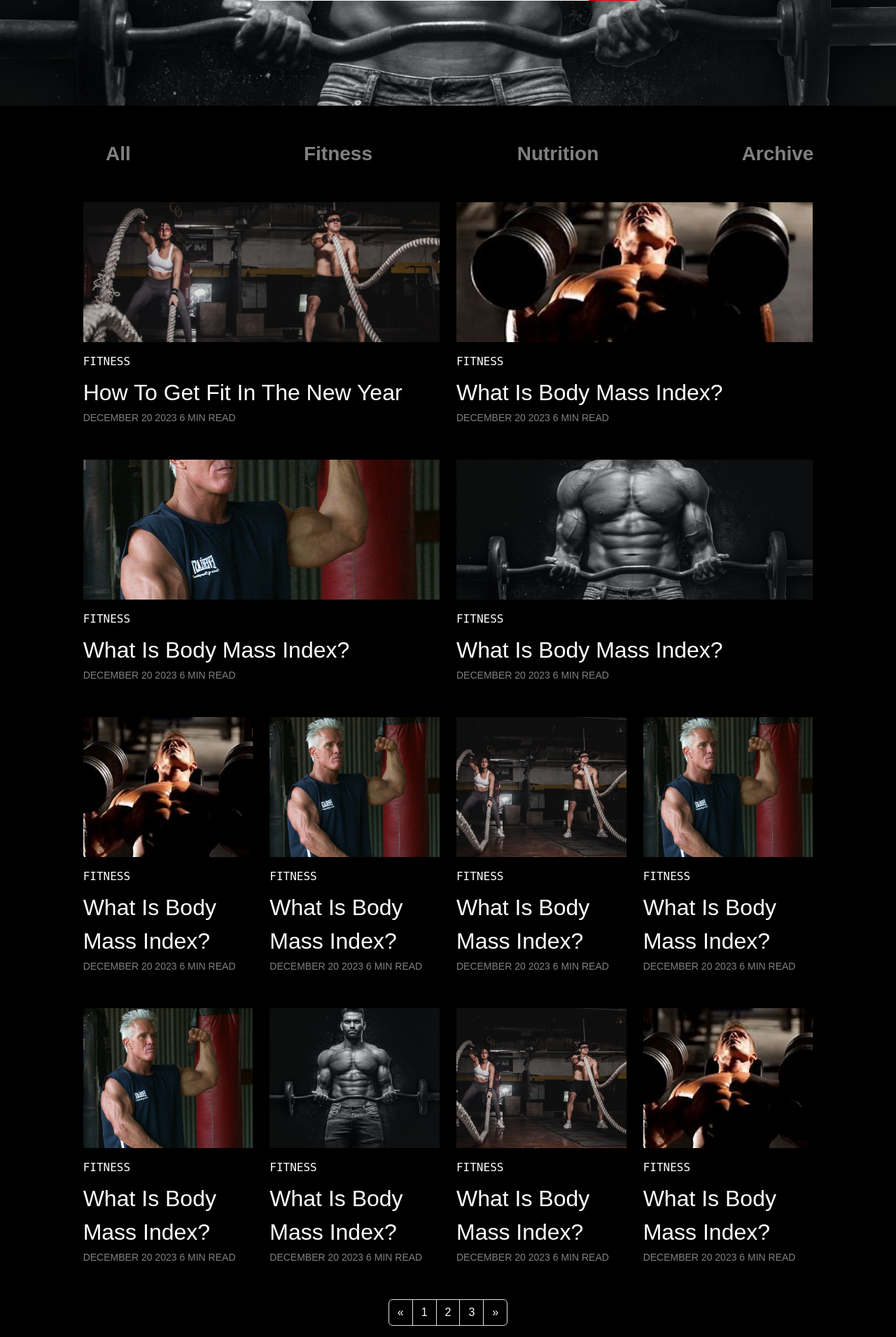
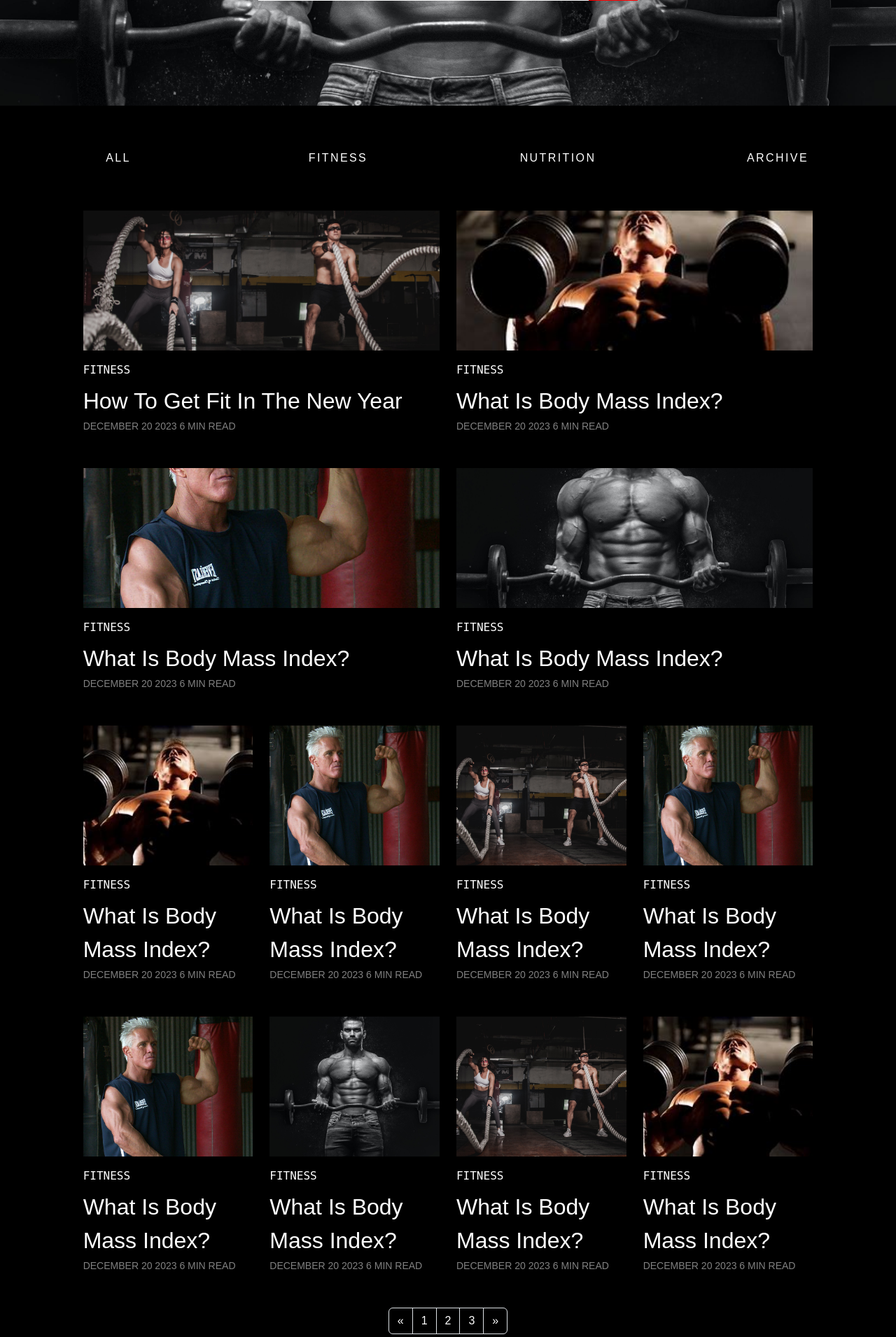
Before and after one commit to SankaUdeshika/FitnessFirstLK, a PHP site: page /blog.php in a window 1280 px wide. Shown: the part 349-2260 px from the top of the page at 70% size. Run offline with PHP 8.4, Linux system fonts and the light colour scheme; some web fonts are replaced.

Commit message:
response blog.php file

```diff
--- a/blog.php
+++ b/blog.php
@@ -30,21 +30,21 @@
                     <div class="col-12">
                         <div class="row ">
                             <div class="col-12">
-                                <span class="Blog-Search-text">The Inside Track Blog</span><br>
+                                <span class="Blog-Search-text" style="transition: 1s ease-in-out;">The Inside Track Blog</span><br>
                             </div>
                         </div>
                     </div>
 
-                    <div class="col-6 offset-lg-3">
+                    <div class="col-lg-6 col-12 offset-lg-3">
                         <div class="col-12 bg-body">
                             <div class="row">
                                 <div class="col-2 Blog-SearchIcon">
                                     <span class=""><i class="bi bi-search"></i></span>
                                 </div>
-                                <div class="col-8 d-grid">
+                                <div class="col-lg-8 col-7 d-grid">
                                     <input type="text" placeholder="Search for an article" class="Blog-SearchInput d-grid">
                                 </div>
-                                <div class="col-2">
+                                <div class="col-lg-2 col-3">
                                     <button class="Blog-searchBtn">Search</button>
                                 </div>
                             </div>
@@ -55,18 +55,18 @@
 
             <!-- Blog Category -->
 
-            <div class="col-12 text-center d-flex justify-content-center text-center mt-5 mb-5">
-                <div class="col-3">
-                    <span class="text-white-50 fw-bold fs-3">All</span>
+            <div class="col-12 text-center d-flex justify-content-center text-center mt-5 mb-5  ">
+                <div class="col-lg-3">
+                    <span class=" HeaderTabs">All</span>
                 </div>
-                <div class="col-3">
-                    <span class="text-white-50 fw-bold fs-3">Fitness</span>
+                <div class="col-lg-3 ">
+                    <span class="HeaderTabs">Fitness</span>
                 </div>
-                <div class="col-3">
-                    <span class="text-white-50 fw-bold fs-3">Nutrition</span>
+                <div class="col-lg-3">
+                    <span class="HeaderTabs">Nutrition</span>
                 </div>
-                <div class="col-3">
-                    <span class="text-white-50 fw-bold fs-3">Archive</span>
+                <div class="col-lg-3">
+                    <span class="HeaderTabs">Archive</span>
                 </div>
             </div>
 
@@ -75,7 +75,7 @@
             <div class="col-12">
                 <div class="row">
 
-                    <div class="col-5 offset-lg-1 d-flex justify-content-center">
+                    <div class="col-lg-5 col-6 offset-lg-1 d-flex justify-content-center Fade">
                         <div class="row">
                             <div class="col-12 overflow-hidden">
                                 <img src="Resources/images/gym03.jpg" class="BlogCategoryImages" alt="">
@@ -96,7 +96,7 @@
                         </div>
                     </div>
 
-                    <div class="col-5 d-flex justify-content-center">
+                    <div class="col-lg-5 col-6 d-flex justify-content-center Fade">
                         <div class="row">
                             <div class="col-12 overflow-hidden">
                                 <img src="Resources/images/gym04.jpeg" class="BlogCategoryImages" alt="">
@@ -117,7 +117,7 @@
                         </div>
                     </div>
                     <!-- second row -->
-                    <div class="col-5 d-flex justify-content-center mt-5 offset-lg-1">
+                    <div class="col-lg-5 col-6 d-flex justify-content-center mt-5 offset-lg-1 Fade">
                         <div class="row">
                             <div class="col-12 overflow-hidden">
                                 <img src="Resources/images/gym01.jpeg" class="BlogCategoryImages" alt="">
@@ -137,7 +137,7 @@
                             </div>
                         </div>
                     </div>
-                    <div class="col-5 d-flex justify-content-center mt-5">
+                    <div class="col-lg-5 col-6 d-flex justify-content-center mt-5 Fade">
                         <div class="row">
                             <div class="col-12 overflow-hidden">
                                 <img src="Resources/images/gym02.jpg" class="BlogCategoryImages" alt="">
@@ -159,12 +159,12 @@
                     </div>
 
                     <!-- realted Topics -->
-                    <div class="col-12 mt-5">
+                    <div class="col-12 mt-5 ">
                         <div class="row">
-                            <div class="col-10 offset-lg-1">
+                            <div class="col-lg-10 col-12 offset-lg-1">
                                 <div class="row">
                                     <!-- 1 -->
-                                    <div class="col-3 ">
+                                    <div class="col-lg-3 col-12 Fade">
                                         <div class="row">
                                             <div class="col-12">
                                                 <img src="Resources/images/gym04.jpeg" class="BlogCategoryImages" alt="">
@@ -185,7 +185,7 @@
                                         </div>
                                     </div>
                                     <!-- 1 -->
-                                    <div class="col-3">
+                                    <div class="col-lg-3 col-12 Fade">
                                         <div class="row">
                                             <div class="col-12">
                                                 <img src="Resources/images/gym01.jpeg" class="BlogCategoryImages" alt="">
@@ -206,7 +206,7 @@
                                         </div>
                                     </div>
                                     <!-- 1 -->
-                                    <div class="col-3 ">
+                                    <div class="col-lg-3 col-12 Fade ">
                                         <div class="row">
                                             <div class="col-12">
                                                 <img src="Resources/images/gym03.jpg" class="BlogCategoryImages" alt="">
@@ -227,7 +227,7 @@
                                         </div>
                                     </div>
                                     <!-- 1 -->
-                                    <div class="col-3 ">
+                                    <div class="col-lg-3 col-12 Fade">
                                         <div class="row">
                                             <div class="col-12">
                                                 <img src="Resources/images/gym01.jpeg" class="BlogCategoryImages" alt="">
@@ -248,7 +248,7 @@
                                         </div>
                                     </div>
                                     <!-- Second Row -->
-                                    <div class="col-3 mt-5 ">
+                                    <div class="col-lg-3 col-12 mt-5 Fade ">
                                         <div class="row">
                                             <div class="col-12">
                                                 <img src="Resources/images/gym01.jpeg" class="BlogCategoryImages" alt="">
@@ -268,7 +268,7 @@
                                             </div>
                                         </div>
                                     </div>
-                                    <div class="col-3 mt-5 ">
+                                    <div class="col-lg-3 col-12 mt-5 Fade ">
                                         <div class="row">
                                             <div class="col-12">
                                                 <img src="Resources/images/gym02.jpg" class="BlogCategoryImages" alt="">
@@ -288,7 +288,7 @@
                                             </div>
                                         </div>
                                     </div>
-                                    <div class="col-3 mt-5 ">
+                                    <div class="col-lg-3 col-12 mt-5  Fade">
                                         <div class="row">
                                             <div class="col-12">
                                                 <img src="Resources/images/gym03.jpg" class="BlogCategoryImages" alt="">
@@ -308,7 +308,7 @@
                                             </div>
                                         </div>
                                     </div>
-                                    <div class="col-3 mt-5 ">
+                                    <div class="col-lg-3 col-12 mt-5 Fade ">
                                         <div class="row">
                                             <div class="col-12">
                                                 <img src="Resources/images/gym04.jpeg" class="BlogCategoryImages" alt="">
```
